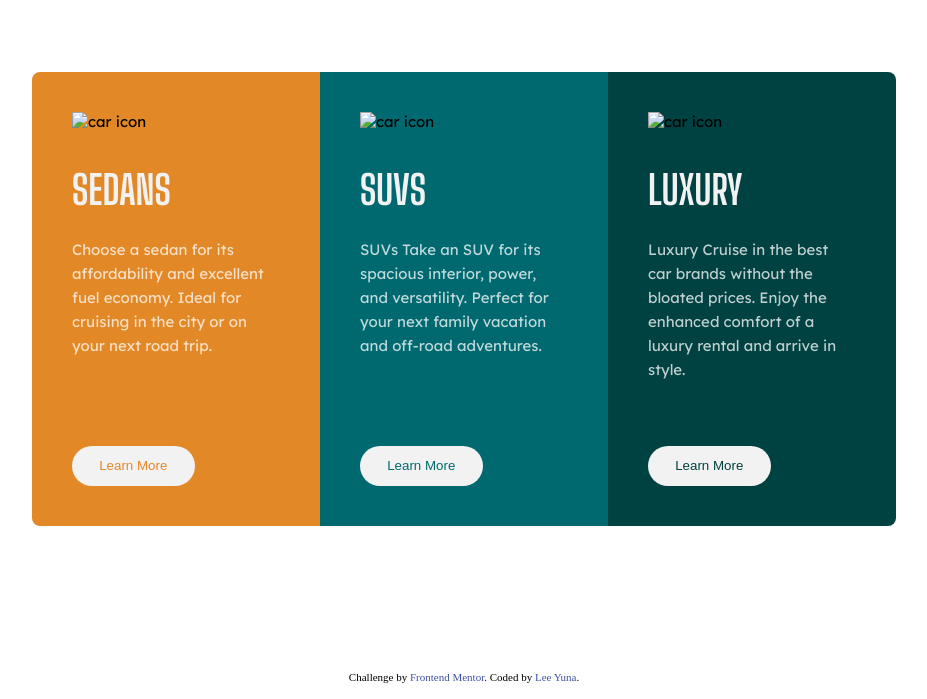
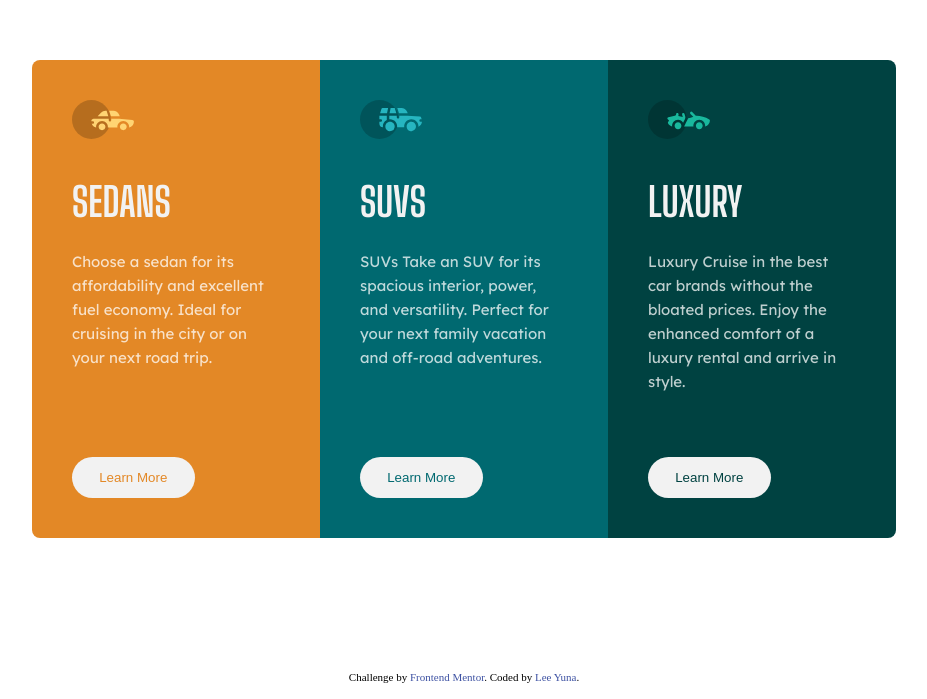
Before and after one commit to leyua/frontend-mentor, a plain HTML site: page 3-column-preview-card-component-main/index.html in a window 1280 px wide. Shown: the part 101-800 px from the top of the page, without its empty margins (176-1103 px from the left). Drawn offline with Linux system fonts and the light colour scheme; the site is published under a folder, as on GitHub Pages, so addresses that start at the root find nothing.

Commit message:
img 경로 수정
github page에서 이미지가 안 보여서 경로 수정

```diff
--- a/3-column-preview-card-component-main/index.html
+++ b/3-column-preview-card-component-main/index.html
@@ -19,7 +19,7 @@
     <body>
         <section>
             <article class="sedans">
-                <img src="/images/icon-sedans.svg" alt="car icon" />
+                <img src="images/icon-sedans.svg" alt="car icon" />
                 <h2>SEDANS</h2>
                 <p>
                     Choose a sedan for its affordability and excellent fuel
@@ -29,7 +29,7 @@
                 <button>Learn More</button>
             </article>
             <article class="suvs">
-                <img src="/images/icon-suvs.svg" alt="car icon" />
+                <img src="images/icon-suvs.svg" alt="car icon" />
                 <h2>SUVS</h2>
                 <p>
                     SUVs Take an SUV for its spacious interior, power, and
@@ -39,7 +39,7 @@
                 <button>Learn More</button>
             </article>
             <article class="luxury">
-                <img src="/images/icon-luxury.svg" alt="car icon" />
+                <img src="images/icon-luxury.svg" alt="car icon" />
                 <h2>LUXURY</h2>
                 <p>
                     Luxury Cruise in the best car brands without the bloated
```
